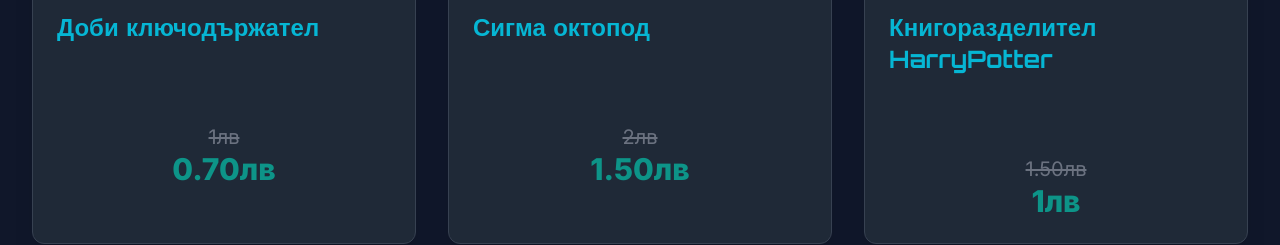
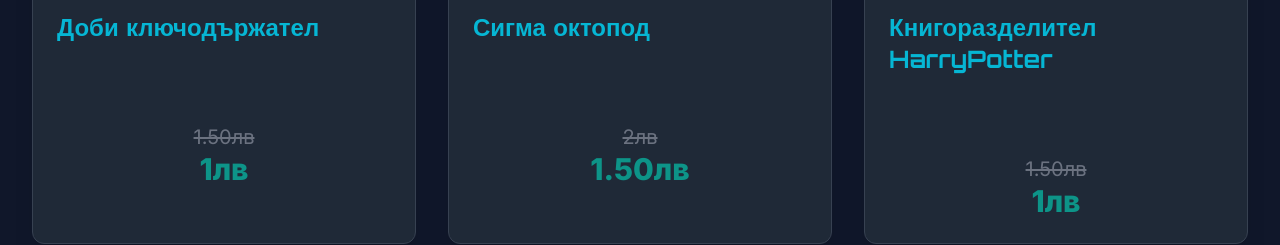
Before and after one commit to Hasmisheste930/VortexShop, a plain HTML site: page index.html in a window 1280 px wide. Shown: the part 2180-2425 px from the top of the page. Drawn offline with nearby package versions, Linux system fonts and the light colour scheme; no server answers.

Commit message:
Update index.html

```diff
--- a/index.html
+++ b/index.html
@@ -237,8 +237,8 @@
                         <!-- Price structure only (no button) -->
                         <div class="flex justify-center items-center pt-2">
                             <div class="flex flex-col items-center">
-                                <span class="text-xl text-gray-500 line-through">1лв</span>
-                                <span class="text-3xl font-bold text-vortex-primary">0.70лв</span>
+                                <span class="text-xl text-gray-500 line-through">1.50лв</span>
+                                <span class="text-3xl font-bold text-vortex-primary">1лв</span>
                             </div>
                         </div>
                     </div>
```
